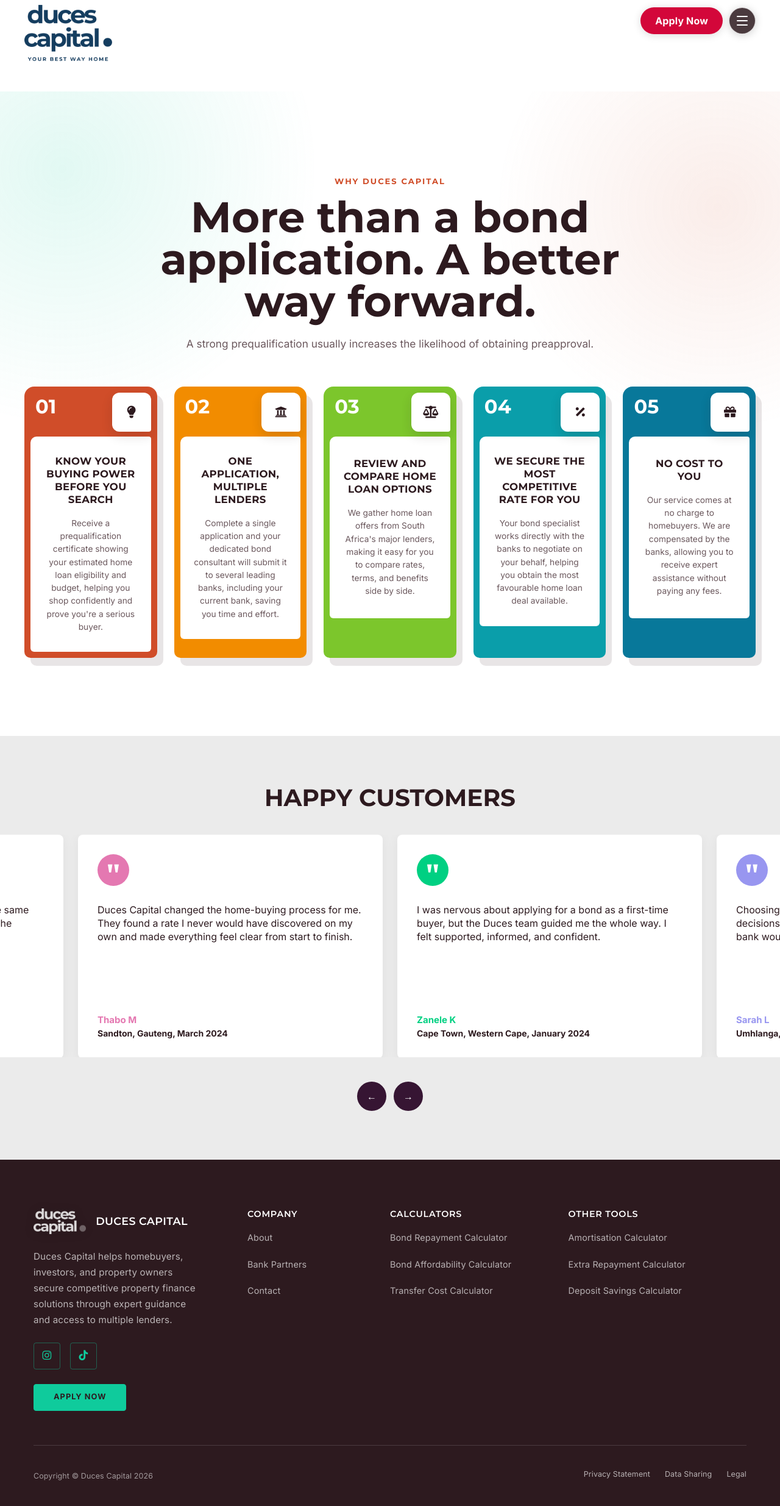
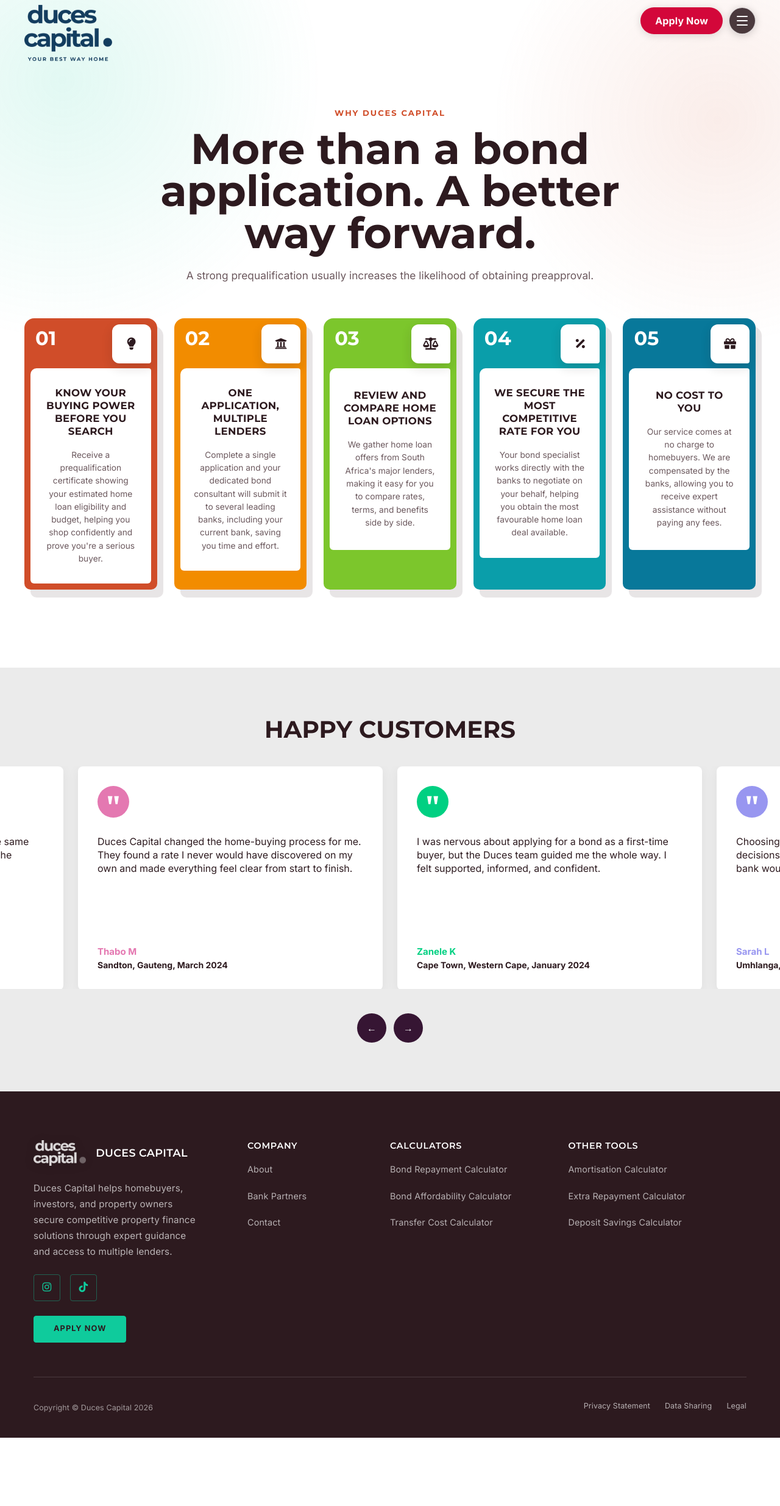
Before and after one commit to Intellify-Cloud/ev-ducscap_v2, a Jekyll site: the page built from why-duces.md, in a window 1280 px wide. Shown: the whole page at 61% size. Built offline with Jekyll 4.4.1, drawn with Linux system fonts in a browser that asks for light colours; after the commit the page ends 2358 px from its top, so only the background shows below that.

Commit message:
why-duces fixes

```diff
--- a/_assets/layout/_why-duces-capital.scss
+++ b/_assets/layout/_why-duces-capital.scss
@@ -1,7 +1,8 @@
 .why-capital {
   width: 100vw;
+  margin-top: -150px;
   margin-left: calc(50% - 50vw);
-  padding: 136px 40px $section-padding-y-desktop;
+  padding: 174px 40px $section-padding-y-desktop;
   overflow: hidden;
   background:
     radial-gradient(circle at 8% 12%, rgba($teal, 0.12), transparent 28%),
@@ -134,7 +135,7 @@
 
 @media (max-width: 1199px) {
   .why-capital {
-    padding: 124px 32px $section-padding-y-tablet;
+    padding: 186px 32px $section-padding-y-tablet;
   }
 
   .why-capital__grid {
@@ -144,7 +145,8 @@
 
 @media (max-width: 767px) {
   .why-capital {
-    padding: 108px 16px $section-padding-y-mobile;
+    margin-top: -117px;
+    padding: 137px 16px $section-padding-y-mobile;
   }
 
   .why-capital__header {
@@ -174,7 +176,8 @@
   #mainNav.navbar--transparent-light {
     top: 0;
     padding: 8px 0;
-    background: transparent;
+    background: transparent !important;
+    box-shadow: none;
 
     > .container {
       max-width: min(1200px, calc(100vw - 32px));
```
Also changed, not shown: assets/bundle.css, 2 other files.
